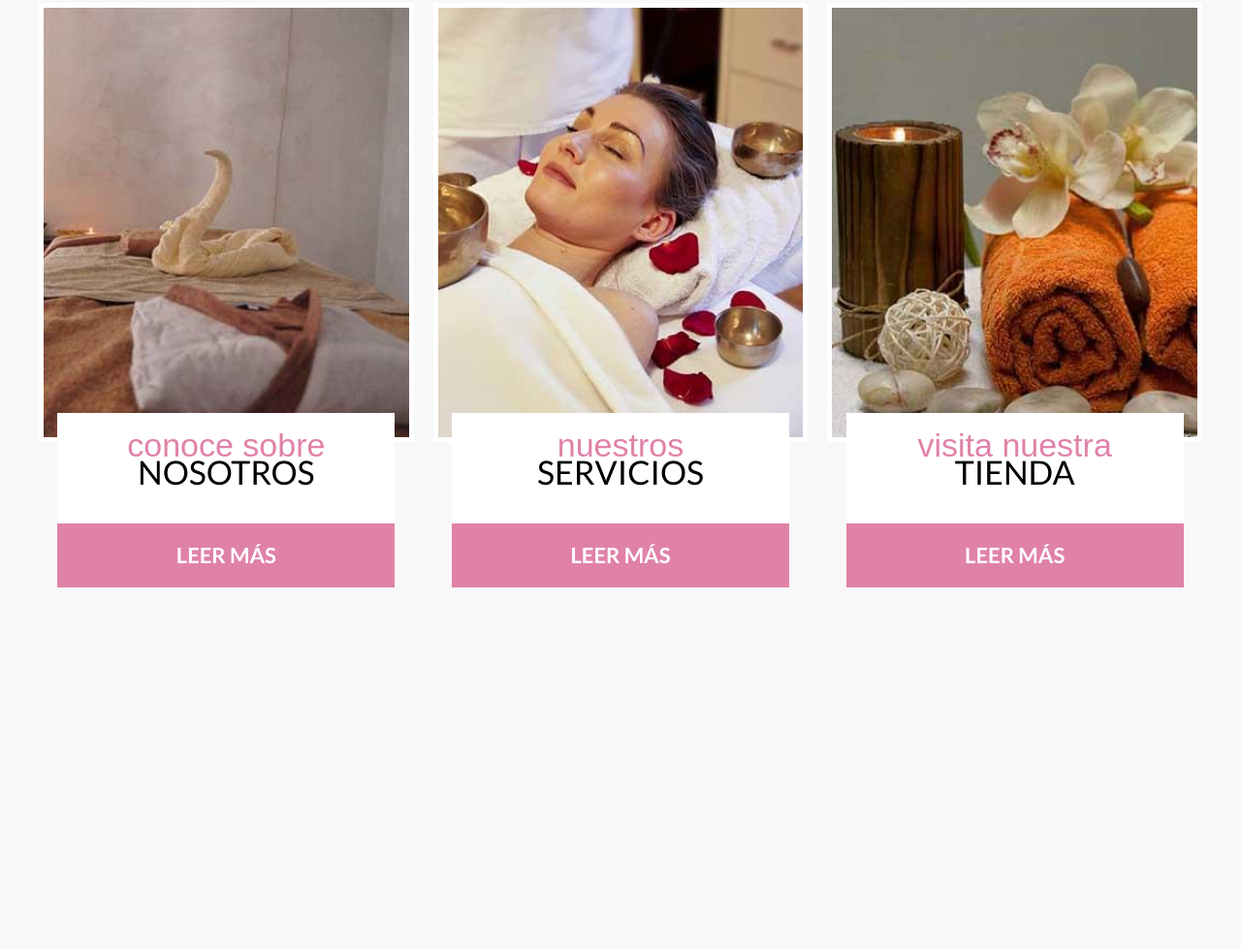
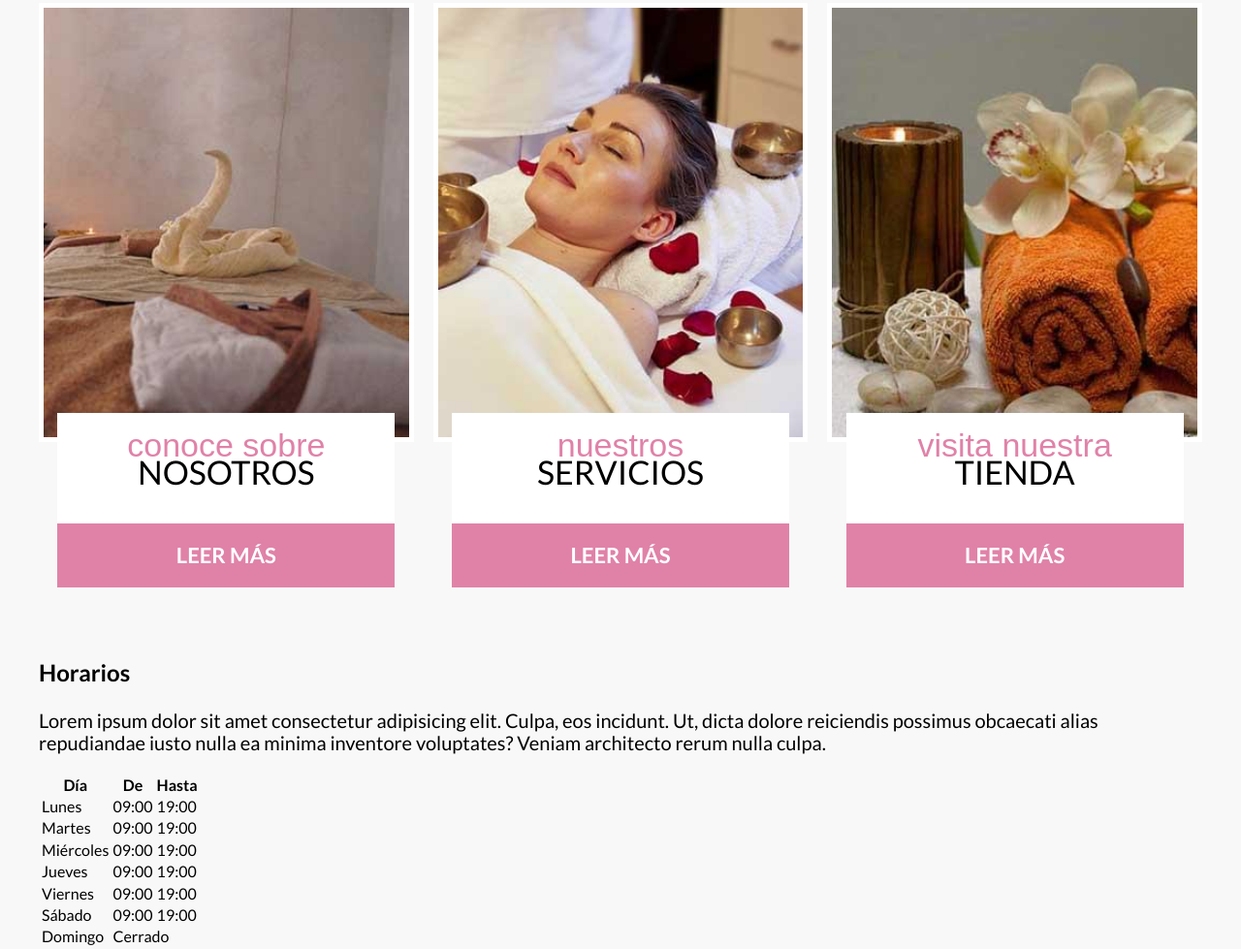
Before and after one commit to HugoAvila-Dev/CarolinaSpa, a website: page index.html in a window 1280 px wide. Shown: the part 1308-2287 px from the top of the page at 97% size. Before the commit the page ends 1964 px from the top, so only its background shows below. Drawn offline with Linux system fonts and the light colour scheme; a web font is replaced by a local one.

Commit message:
horarios

```diff
--- a/index.html
+++ b/index.html
@@ -89,6 +89,63 @@
             </div>
         </div>
     </section>
+    <section class="horario">
+        <div class="horario__grid contenedor">
+            <div class="horario__contenido">
+                <h3 class="horario__heading">Horarios</h3>
+                <p class="horario__texto">Lorem ipsum dolor sit amet consectetur adipisicing elit.
+                    Culpa, eos incidunt. Ut, dicta dolore reiciendis possimus obcaecati alias
+                    repudiandae iusto nulla ea minima inventore voluptates? Veniam architecto
+                    rerum nulla culpa.</p>
+
+                    <table class="tabla">
+                        <thead class="tabla__thead">
+                            <tr>
+                                <th class="tabla__th">Día</th>
+                                <th class="tabla__th">De</th>
+                                <th class="tabla__th">Hasta</th>
+                            </tr>
+                        </thead>
+                        <tbody class="tabla__tbody">
+                            <tr class="tabla__tr">
+                                <td class="tabla__td">Lunes</td>
+                                <td class="tabla__td">09:00</td>
+                                <td class="tabla__td">19:00</td>
+                            </tr>
+                            <tr class="tabla__tr">
+                                <td class="tabla__td">Martes</td>
+                                <td class="tabla__td">09:00</td>
+                                <td class="tabla__td">19:00</td>
+                            </tr>
+                            <tr class="tabla__tr">
+                                <td class="tabla__td">Miércoles</td>
+                                <td class="tabla__td">09:00</td>
+                                <td class="tabla__td">19:00</td>
+                            </tr>
+                            <tr class="tabla__tr">
+                                <td class="tabla__td">Jueves</td>
+                                <td class="tabla__td">09:00</td>
+                                <td class="tabla__td">19:00</td>
+                            </tr>
+                            <tr class="tabla__tr">
+                                <td class="tabla__td">Viernes</td>
+                                <td class="tabla__td">09:00</td>
+                                <td class="tabla__td">19:00</td>
+                            </tr>
+                            <tr class="tabla__tr">
+                                <td class="tabla__td">Sábado</td>
+                                <td class="tabla__td">09:00</td>
+                                <td class="tabla__td">19:00</td>
+                            </tr>
+                            <tr class="tabla__tr">
+                                <td class="tabla__td">Domingo</td>
+                                <td class="tabla__td" colspan="2">Cerrado</td>
+                            </tr>
+                        </tbody>
+                    </table>
+            </div>
+        </div>
+    </section>
 </body>
 
 </html>
```
